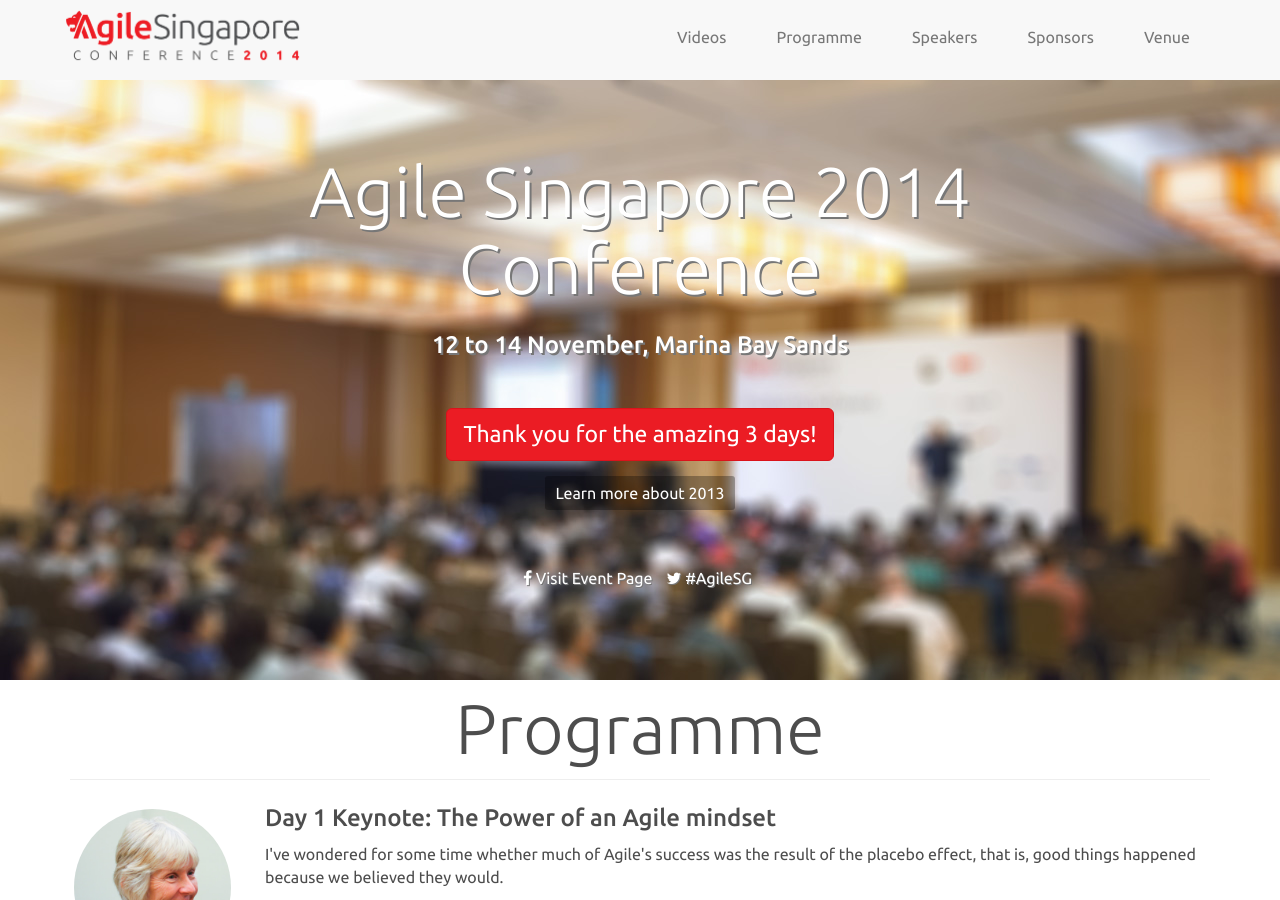
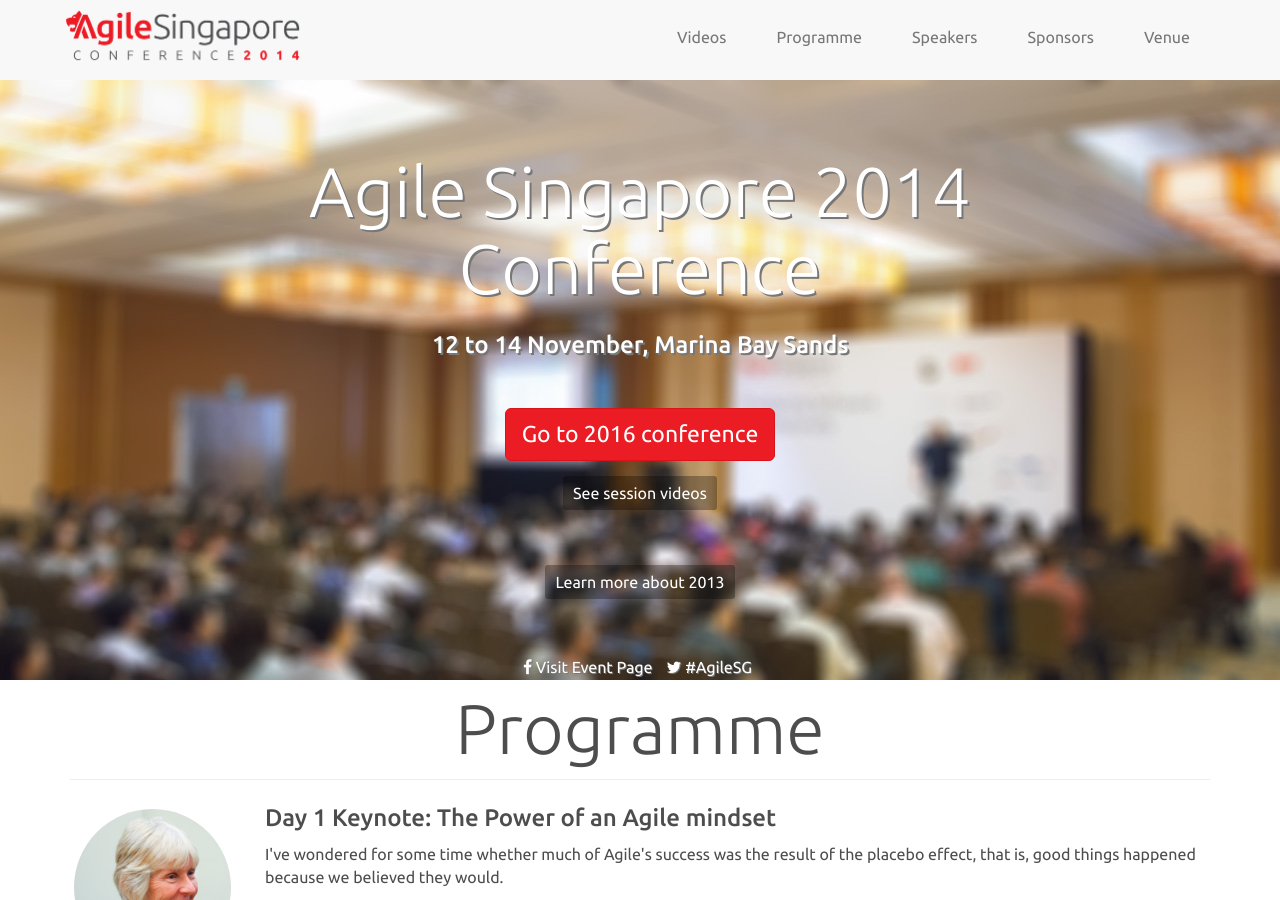
Before and after one commit to agilesingapore/2014, a Jekyll site: the page built from index.md, in a window 1280 px wide and 900 px high. Built offline with Jekyll 4.4.1, drawn with Linux system fonts in a browser that asks for light colours; nearby versions of some CDN libraries; Markdown is read by kramdown in place of the engine named in the settings.

Commit message:
CTA to 2016

```diff
--- a/index.md
+++ b/index.md
@@ -8,8 +8,10 @@
       <h1>Agile Singapore 2014<br/>Conference</h1>
       <h2>12 to 14 November, Marina Bay Sands</h2>
 
-      <p><a class="btn btn-primary btn-lg" role="button" href="http://infoq.com/agile-singapore-2014" target="_blank">Thank you for the amazing 3 days!</a></p>
+      <p><a class="btn btn-primary btn-lg" role="button" href="http://2016.agilesingapore.org" target="_blank">Go to 2016 conference</a></p>
+      <p><a class="learn2013 btn btn-info btn-sm" role="button" href="http://infoq.com/agile-singapore-2014" target="_blank">See session videos</a></p>
       <p><a class="learn2013 btn btn-info btn-sm" role="button" href="http://2013.agilesingapore.org" target="_blank">Learn more about 2013</a></p>
+
 
       <ul class="social list-inline">
         <li><span class="fa fa-facebook"></span> <a href="https://www.facebook.com/events/327707307383700/">Visit Event Page</a></li>
```
